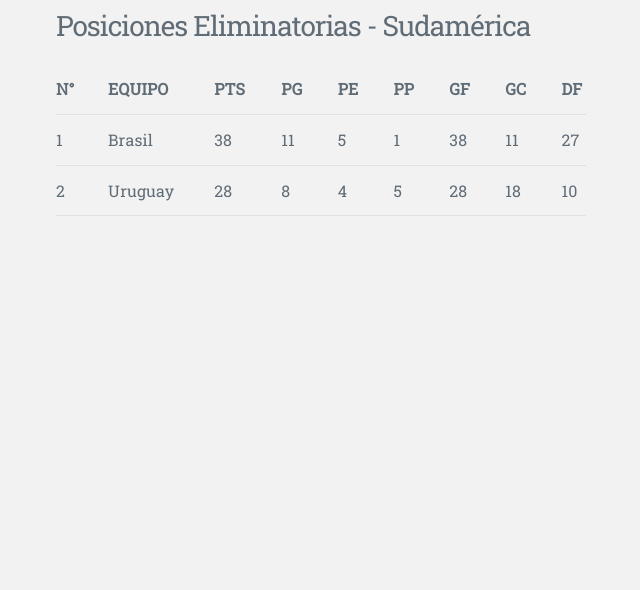
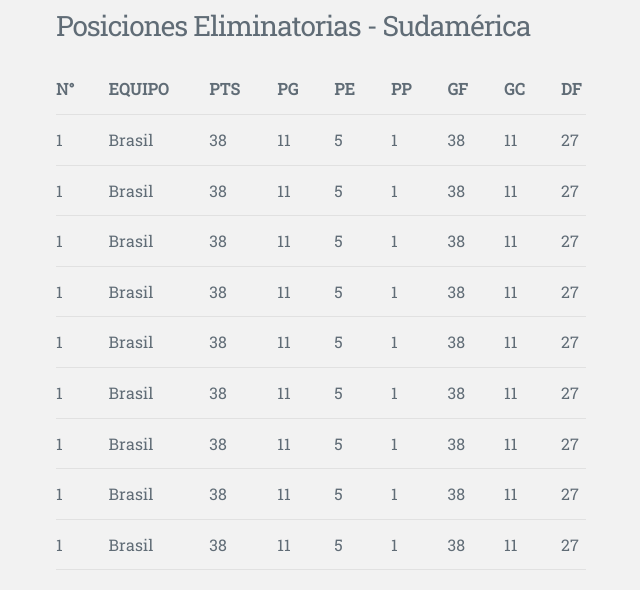
Before and after one commit to saintplay/octopus-paul, a Vue app: page /#/ in a window 1280 px wide. Shown: the top 590 px of the page, without its empty margins (319-959 px from the left). Built offline with nearby package versions, Linux system fonts and the light colour scheme.

Commit message:
Agrega Position Component

```diff
--- /dev/null
+++ b/src/components/Table/Position.vue
@@ -0,0 +1,19 @@
+<template>
+  <tr>
+    <td>1</td>
+    <td>Brasil</td>
+    <td>38</td>
+    <td>11</td>
+    <td>5</td>
+    <td>1</td>
+    <td>38</td>
+    <td>11</td>
+    <td>27</td>
+  </tr>
+</template>
+
+<script>
+export default {
+  name: 'position'
+}
+</script>
--- a/src/components/Table/TableWrapper.vue
+++ b/src/components/Table/TableWrapper.vue
@@ -18,31 +18,29 @@
             </tr>
           </thead>
           <tbody>
-            <tr>
-              <td>1</td>
-              <td>Brasil</td>
-              <td>38</td>
-              <td>11</td>
-              <td>5</td>
-              <td>1</td>
-              <td>38</td>
-              <td>11</td>
-              <td>27</td>
-            </tr>
-            <tr>
-              <td>2</td>
-              <td>Uruguay</td>
-              <td>28</td>
-              <td>8</td>
-              <td>4</td>
-              <td>5</td>
-              <td>28</td>
-              <td>18</td>
-              <td>10</td>
-            </tr>
+            <position/>
+            <position/>
+            <position/>
+            <position/>
+            <position/>
+            <position/>
+            <position/>
+            <position/>
+            <position/>
           </tbody>
         </table>
       </div>
     </div>
   </div>
 </template>
+
+<script>
+import Position from './Position'
+
+export default {
+  name: 'table-wrapper',
+  components: {
+    Position
+  }
+}
+</script>
```
